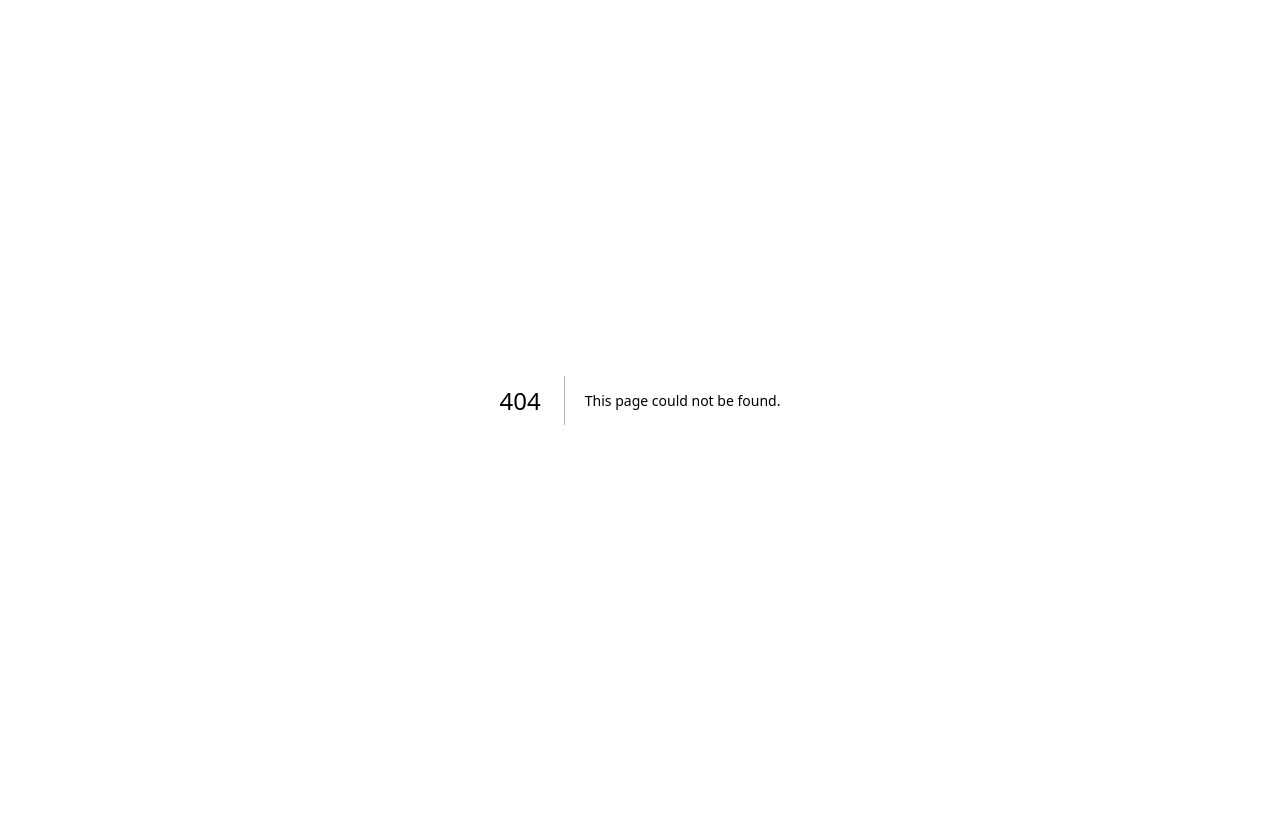
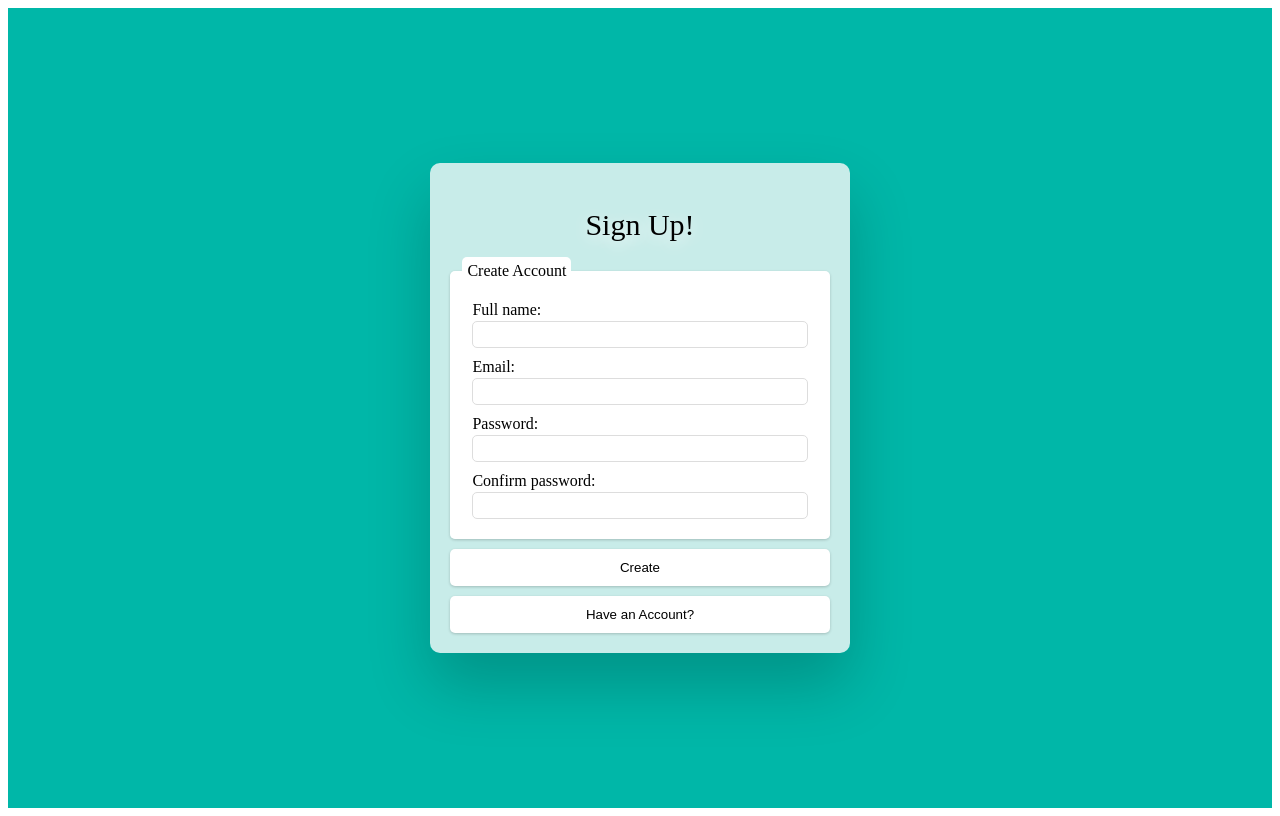
Before and after one commit to lapinna/Task-timer-frontend, a Next.js app: page /register in a window 1280 px wide. Before the commit this address had no page. Built offline with nearby package versions, Linux system fonts and the light colour scheme.

Commit message:
refactor

```diff
--- a/src/components/form/Form.module.scss
+++ b/src/components/form/Form.module.scss
@@ -66,6 +66,7 @@
     }
 
     button {
+      width: 100%;
       padding: 10px;
       border: 1px solid rgba(0, 0, 0, 0);
       border-radius: 5px;
--- a/src/components/form/register/RegisterForm.tsx
+++ b/src/components/form/register/RegisterForm.tsx
@@ -2,15 +2,15 @@ import { z, ZodType } from "zod";
 import { useForm } from "react-hook-form";
 import { zodResolver } from "@hookform/resolvers/zod";
 import { useMutation } from "@apollo/client";
+import Link from "next/link";
 import styles from "../Form.module.scss";
 import { FormData } from "../../../util/types.js";
 import UserOperations from "../../../graphql/operations/user";
+import { useRouter } from "next/router";
 
-interface BtnProps {
-  btnHaveAccount: (event: React.MouseEvent<HTMLButtonElement>) => void;
-}
+const RegisterForm = () => {
+  const router = useRouter();
 
-const RegisterForm: React.FC<BtnProps> = ({ btnHaveAccount }) => {
   const schema: ZodType<FormData> = z
     .object({
       username: z.string().min(2).max(50),
@@ -30,8 +30,9 @@ const RegisterForm: React.FC<BtnProps> = ({ btnHaveAccount }) => {
   const submitData = async ({ username, email, password }: FormData) => {
     try {
       const user = await registerUser({ variables: { username, email, password } });
-      alert(`User ${user.data.registerUser.username} is created. Please login!`);
-      reset()
+      if(user) {
+        router.push("/profile");
+      }
     } catch (error) {
       console.log("onSubmit error", error);
     }
@@ -65,7 +66,7 @@ const RegisterForm: React.FC<BtnProps> = ({ btnHaveAccount }) => {
           </div>
         </fieldset>
         <button type="submit">Create</button>
-        <button type="button" onClick={btnHaveAccount}>Have an Account?</button>
+        <Link href={"/"}><button type="button">Have an Account?</button></Link>
       </form>
     </div>
   )
--- /dev/null
+++ b/src/pages/register.tsx
@@ -0,0 +1,11 @@
+import RegisterForm from "@/components/form/register/RegisterForm";
+
+const Register = () => {
+  return (
+    <div>
+      <RegisterForm />
+    </div>
+  )
+}
+
+export default Register;
```
Also changed, not shown: src/components/form/login/LoginForm.tsx (+3 -12 lines), src/pages/index.tsx (+1 -8 lines).
